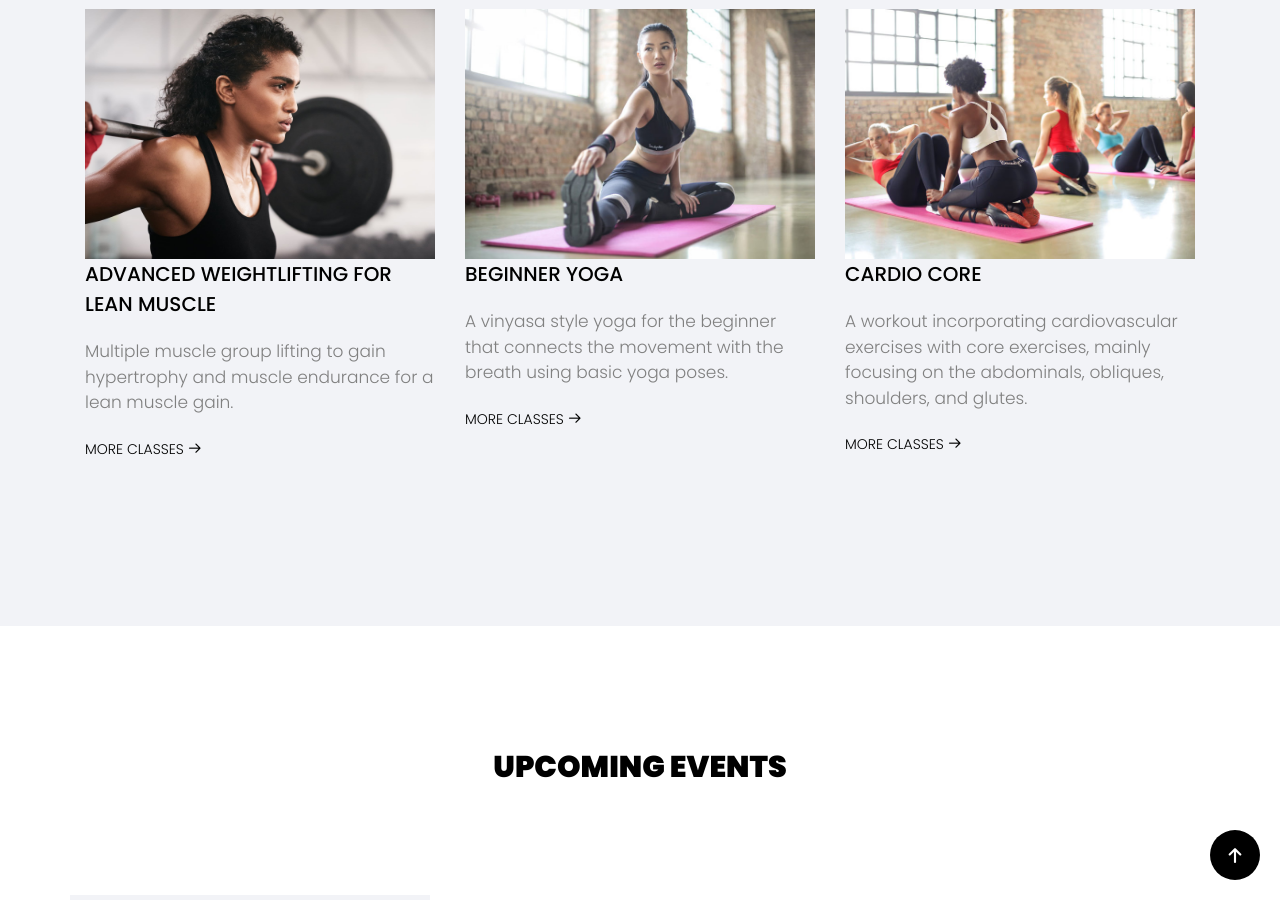
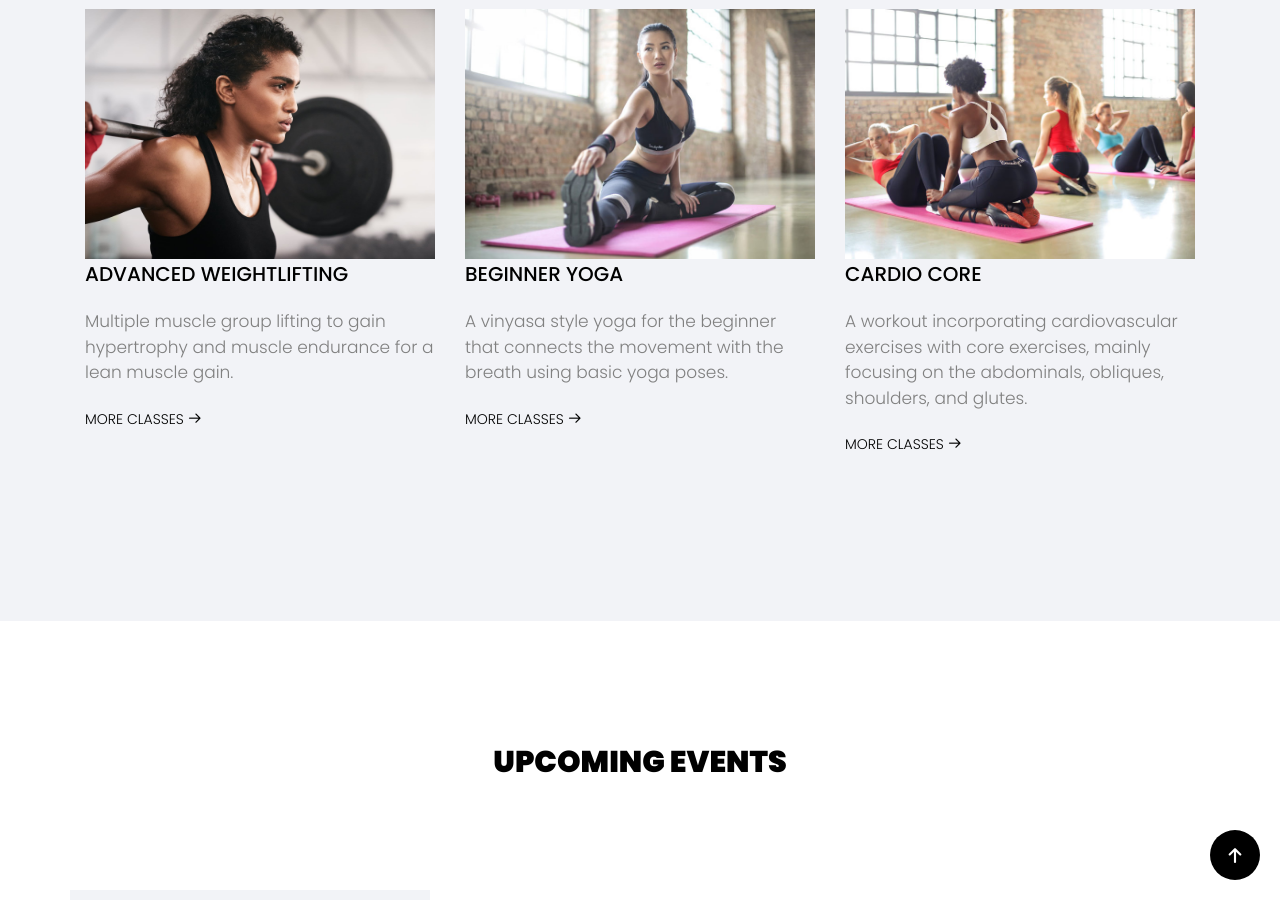
Before and after one commit to ResultsNow/resultsnow.github.io, a Jekyll site: the page built from index.html, in a window 1280 px wide and 900 px high, scrolled down 4290 px. Built offline with Jekyll 4.4.1, drawn with Linux system fonts in a browser that asks for light colours; some web fonts are replaced.

Commit message:
removed " for Lean Muscle" from the title

```diff
--- a/_data/classes.yml
+++ b/_data/classes.yml
@@ -1,4 +1,4 @@
-- title: Advanced Weightlifting for Lean Muscle
+- title: Advanced Weightlifting
   description: Multiple muscle group lifting to gain hypertrophy and muscle endurance for a lean muscle gain.
   icon: gym
   image: advancedlifting.jpg
```
